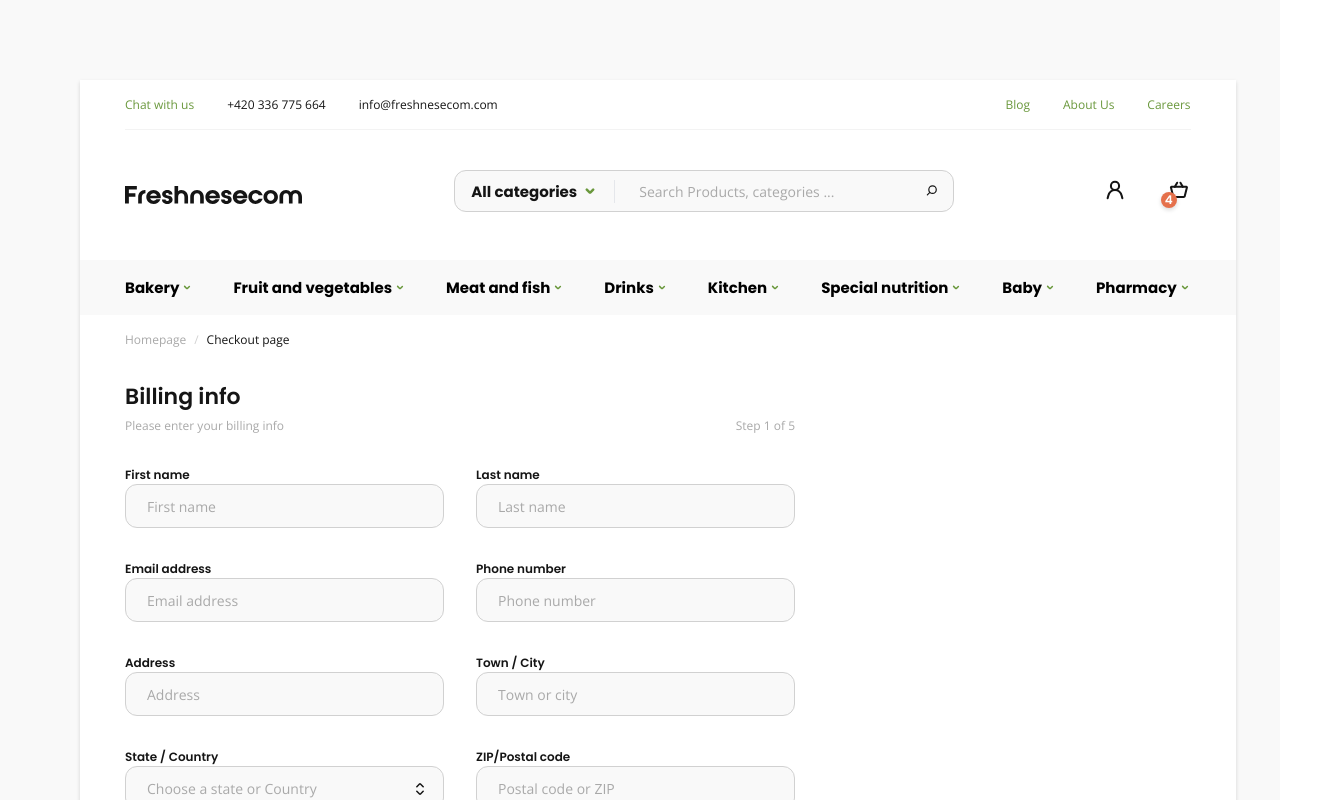
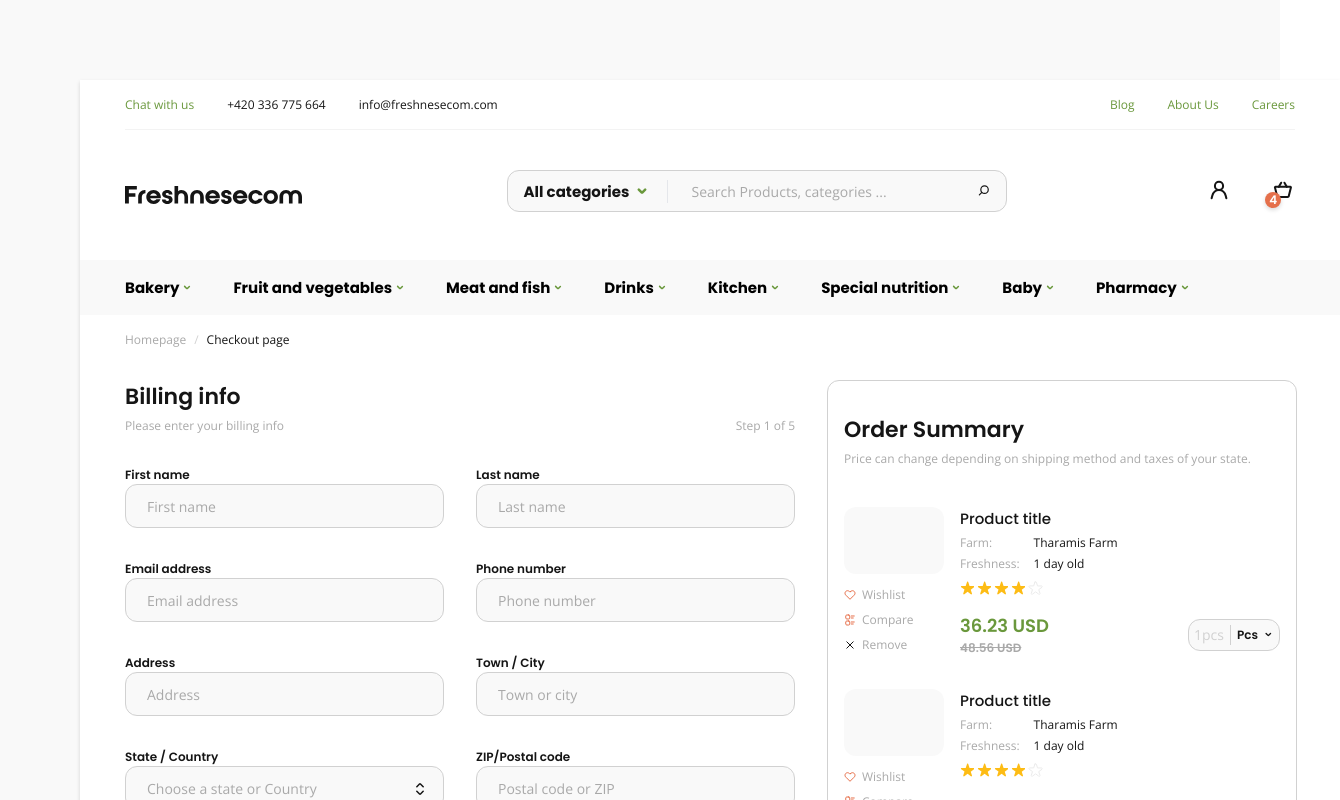
Before and after one commit to f-a-t-h-e/svelte-ecommerce, a SvelteKit app: page /checkout in a window 1280 px wide. Shown: the top 800 px of the page, 1340 px wide, since content can reach past the window. Built offline with nearby package versions, Linux system fonts and the light colour scheme.

Commit message:
Add : order summary

```diff
--- a/src/routes/checkout/+page.svelte
+++ b/src/routes/checkout/+page.svelte
@@ -1,4 +1,6 @@
 <script lang="ts">
+	import ProductToBuy from "./ProductToBuy.svelte";
+
 	const billingInputs = [
 		{ name: 'first-name', title: 'First name', placeH: 'First name' },
 		{ name: 'last-name', title: 'Last name', placeH: 'Last name' },
@@ -692,6 +694,50 @@
 
 
         <!-- right section / order summary -->
+        <div class="rounded-[.75rem] h-fit border-[1px] border-c-1-d
+        bg-c-1-j py-[2rem] px-[1rem] flex flex-col gap-[2.5rem]">
+            <header class="w-full">
+                <h3 class="s3 mb-[.25rem] text-c-1-a">Order Summary</h3>
+                <div class="flex w-full justify-between gap-[1rem]">
+                    <p class="caption text-c-1-c w-[27.25rem]">Price can change depending on shipping method and taxes of your state.</p>
+                </div>
+            </header>
+
+            <section class="flex flex-col gap-[2rem] w-full">
+                <ProductToBuy />
+                <ProductToBuy />
+            </section>
+
+            <section class="flex flex-col gap-[2rem] w-full">
+                <div class="flex flex-col gap-[.75rem] w-full">
+                    <div class="flex justify-between w-full">
+                        <span class="s6 text-c-1-a">Subtotal</span>
+                        <span class="s6 text-c-1-a">73.98 USD</span>
+                    </div>
+                    <div class="flex justify-between w-full">
+                        <span class="s6 text-c-1-a">Tax</span>
+                        <span class="s6 text-c-1-a">17% 16.53 USD</span>
+                    </div>
+                    <div class="flex justify-between w-full">
+                        <span class="s6 text-c-1-a">Shipping</span>
+                        <span class="s6 text-c-1-a">0 USD</span>
+                    </div>
+                </div>
+
+                <button class="flex border border-c-1-d bg-c-1-h rounded-[.75rem] w-full justify-between py-[.71875rem] px-[1.31rem]">
+                    <span class="body text-c-1-c">Apply promo code</span>
+                    <span class="button text-c-1-a">Apply now</span>
+                </button>
+            </section>
+
+            <section class="flex gap-[2rem] w-full justify-between items-center">
+                <div class="">
+                    <span class="s6 text-c-1-a">Total Order</span>
+                    <p class="caption text-c-2-a">Guaranteed delivery day:  June 12, 2020</p>
+                </div>
+                <span class="s2 text-c-2-a">89.84 USD</span>
+            </section>
+        </div>
 	</div>
 </main>
 
--- /dev/null
+++ b/src/routes/checkout/ProductToBuy.svelte
@@ -0,0 +1,186 @@
+<script>
+	import Rating from '$lib/components/rating/Rating.svelte';
+</script>
+
+<div class="flex w-full flex-wrap gap-[1rem]">
+	<!-- img & fast actions -->
+	<div class="">
+		<!-- img -->
+		<div class="mb-[.75rem]">
+			<svg
+				xmlns="http://www.w3.org/2000/svg"
+				width="100"
+				height="67"
+				viewBox="0 0 100 67"
+				fill="none"
+			>
+				<rect width="100" height="67" rx="12" fill="#F9F9F9" />
+			</svg>
+		</div>
+		<!-- fast actions -->
+		<div class="[&>div:not(:last-child)]:mb-[.5rem]">
+			<div class="flex items-center gap-[0.375rem]">
+				<span class="flex h-[.75rem] w-[.75rem] items-center justify-center">
+					<svg
+						xmlns="http://www.w3.org/2000/svg"
+						width="12"
+						height="10"
+						viewBox="0 0 12 10"
+						fill="none"
+					>
+						<path
+							fill-rule="evenodd"
+							clip-rule="evenodd"
+							d="M6.65559 1.44501C7.13297 0.967619 7.78045 0.699425 8.45559 0.699425C9.13072 0.699425 9.7782 0.967619 10.2556 1.44501C10.733 1.9224 11.0012 2.56988 11.0012 3.24501C11.0012 3.92014 10.733 4.56762 10.2556 5.04501L9.60059 5.70001L6.00059 9.30001L2.40058 5.70001L1.74558 5.04501C1.26819 4.56762 1 3.92014 1 3.24501C1 2.56988 1.26819 1.9224 1.74558 1.44501C2.22297 0.967619 2.87045 0.699425 3.54558 0.699425C4.22072 0.699425 4.86819 0.967619 5.34558 1.44501L6.00059 2.10001L6.65559 1.44501Z"
+							stroke="#E6704B"
+							stroke-linecap="round"
+							stroke-linejoin="bevel"
+						/>
+					</svg>
+				</span>
+				<span class="caption text-c-1-c">Wishlist</span>
+			</div>
+			<div class="flex items-center gap-[0.375rem]">
+				<span class="flex h-[.75rem] w-[.75rem] items-center justify-center">
+					<svg
+						xmlns="http://www.w3.org/2000/svg"
+						width="10"
+						height="12"
+						viewBox="0 0 10 12"
+						fill="none"
+					>
+						<path
+							d="M3.75 0.999969H1.75C1.19772 0.999969 0.75 1.44768 0.75 1.99997V3.99997C0.75 4.55225 1.19772 4.99997 1.75 4.99997H3.75C4.30228 4.99997 4.75 4.55225 4.75 3.99997V1.99997C4.75 1.44768 4.30228 0.999969 3.75 0.999969Z"
+							stroke="#E6704B"
+							stroke-linecap="round"
+							stroke-linejoin="bevel"
+						/>
+						<path
+							d="M3.75 6.99997H1.75C1.19772 6.99997 0.75 7.44768 0.75 7.99997V9.99997C0.75 10.5523 1.19772 11 1.75 11H3.75C4.30228 11 4.75 10.5523 4.75 9.99997V7.99997C4.75 7.44768 4.30228 6.99997 3.75 6.99997Z"
+							stroke="#E6704B"
+							stroke-linecap="round"
+							stroke-linejoin="bevel"
+						/>
+						<path
+							d="M9.25 7.99994H6.25"
+							stroke="#E6704B"
+							stroke-linecap="round"
+							stroke-linejoin="bevel"
+						/>
+						<path
+							d="M8.25 9.99997H6.25"
+							stroke="#E6704B"
+							stroke-linecap="round"
+							stroke-linejoin="bevel"
+						/>
+						<path
+							d="M8.25 3.99997H6.25"
+							stroke="#E6704B"
+							stroke-linecap="round"
+							stroke-linejoin="bevel"
+						/>
+						<path
+							d="M9.25 1.99994H6.25"
+							stroke="#E6704B"
+							stroke-linecap="round"
+							stroke-linejoin="bevel"
+						/>
+					</svg>
+				</span>
+				<span class="caption text-c-1-c">Compare</span>
+			</div>
+			<div class="flex items-center gap-[0.375rem]">
+				<span class="flex h-[.75rem] w-[.75rem] items-center justify-center">
+					<svg
+						xmlns="http://www.w3.org/2000/svg"
+						width="8"
+						height="8"
+						viewBox="0 0 8 8"
+						fill="none"
+					>
+						<path
+							d="M7.18031 7.18L0.820312 0.82"
+							stroke="#151515"
+							stroke-linecap="round"
+							stroke-linejoin="bevel"
+						/>
+						<path
+							d="M7.18031 0.82L0.820312 7.18"
+							stroke="#151515"
+							stroke-linecap="round"
+							stroke-linejoin="bevel"
+						/>
+					</svg>
+				</span>
+				<span class="caption text-c-1-c">Remove</span>
+			</div>
+		</div>
+	</div>
+
+	<!--  -->
+	<div class="grow">
+		<div class="mb-[1rem]">
+			<div class="">
+				<p class="s5 mb-[.25rem] text-c-1-a">Product title</p>
+				<div class="the-grid">
+					<span class="caption text-c-1-c">Farm:</span>
+					<span class="caption text-c-1-a">Tharamis Farm</span>
+					<span class="caption text-c-1-c">Freshness:</span>
+					<span class="caption text-c-1-a">1 day old</span>
+				</div>
+			</div>
+            <div class="mt-[.5rem]">
+                <Rating fill="#FDBC15" stroke="#EBEBEB" rating={400} />
+            </div>
+		</div>
+
+        <!-- price & controllers -->
+			<div
+            class="flex h-fit w-full items-center justify-between gap-1"
+        >
+            <!-- price -->
+            <div class="flex flex-col">
+                <p class="s4 text-c-2-a">36.23 USD</p>
+                <span class="s6 text-c-1-c line-through">48.56 USD</span>
+            </div>
+            <!-- buttons -->
+            <button
+                class="flex h-fit items-center gap-[0.375rem] rounded-[.75rem] border-[1px] border-c-1-d bg-c-1-h p-[0.3125rem]"
+            >
+                <span class="body text-c-1-d">1pcs</span>
+                <div class="h-[1.25rem] w-[0.0625rem] bg-c-1-d" />
+
+                <div class="flex items-center gap-[.25rem]">
+                    <span class="s6 text-c-1-a">Pcs</span>
+                    <span class="flex h-[.75rem] w-[.75rem] items-center justify-center">
+                        <svg
+                            xmlns="http://www.w3.org/2000/svg"
+                            width="13"
+                            height="13"
+                            viewBox="0 0 13 13"
+                            fill="none"
+                        >
+                            <path
+                                d="M4.4375 5.39999L6.4925 7.455C6.58618 7.54812 6.71291 7.60039 6.845 7.60039C6.97709 7.60039 7.10382 7.54812 7.1975 7.455L9.1975 5.45499"
+                                stroke="#151515"
+                                stroke-width="1.5"
+                                stroke-linecap="round"
+                                stroke-linejoin="bevel"
+                            />
+                        </svg>
+                    </span>
+                </div>
+            </button>
+
+        </div>
+	</div>
+</div>
+
+<style lang="postcss">
+	.the-grid {
+		@apply grid;
+		grid-template-columns: min-content auto;
+		column-gap: 0.875rem;
+		row-gap: 0.25rem;
+	}
+</style>
```
